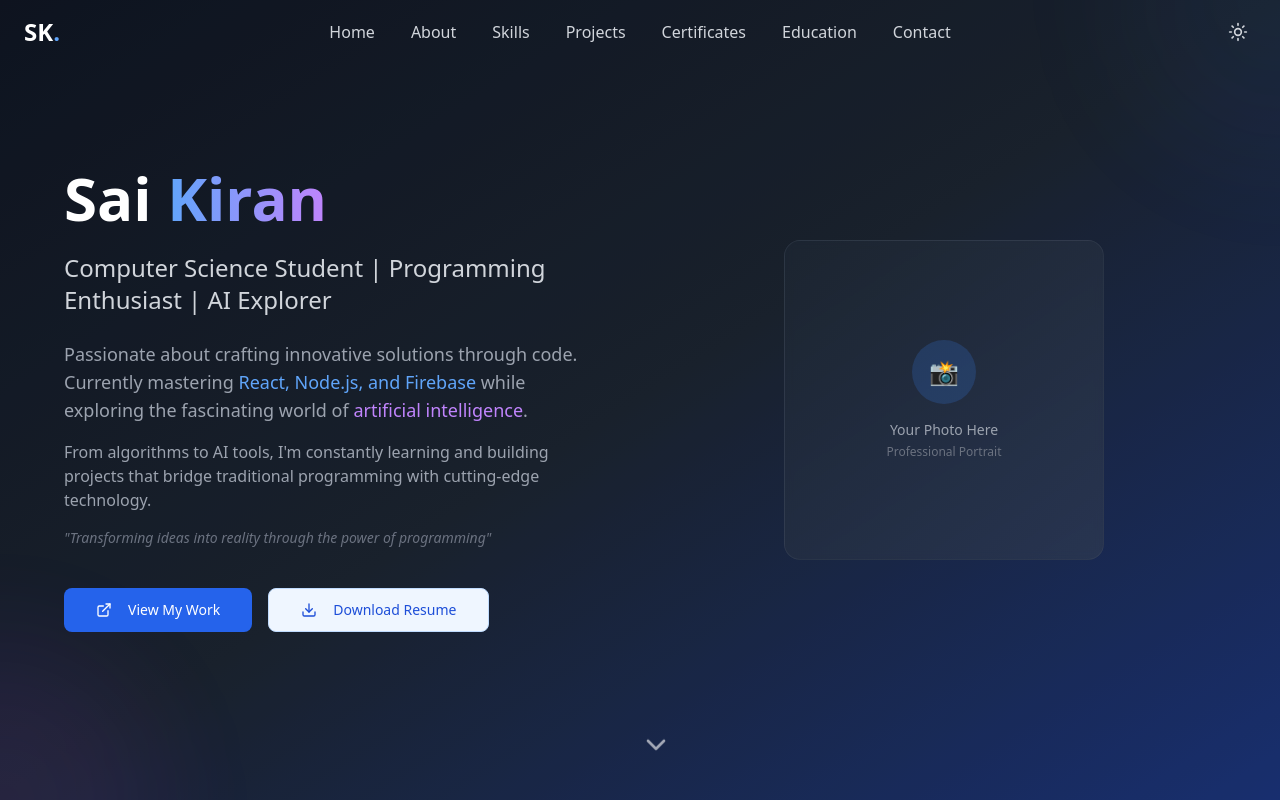
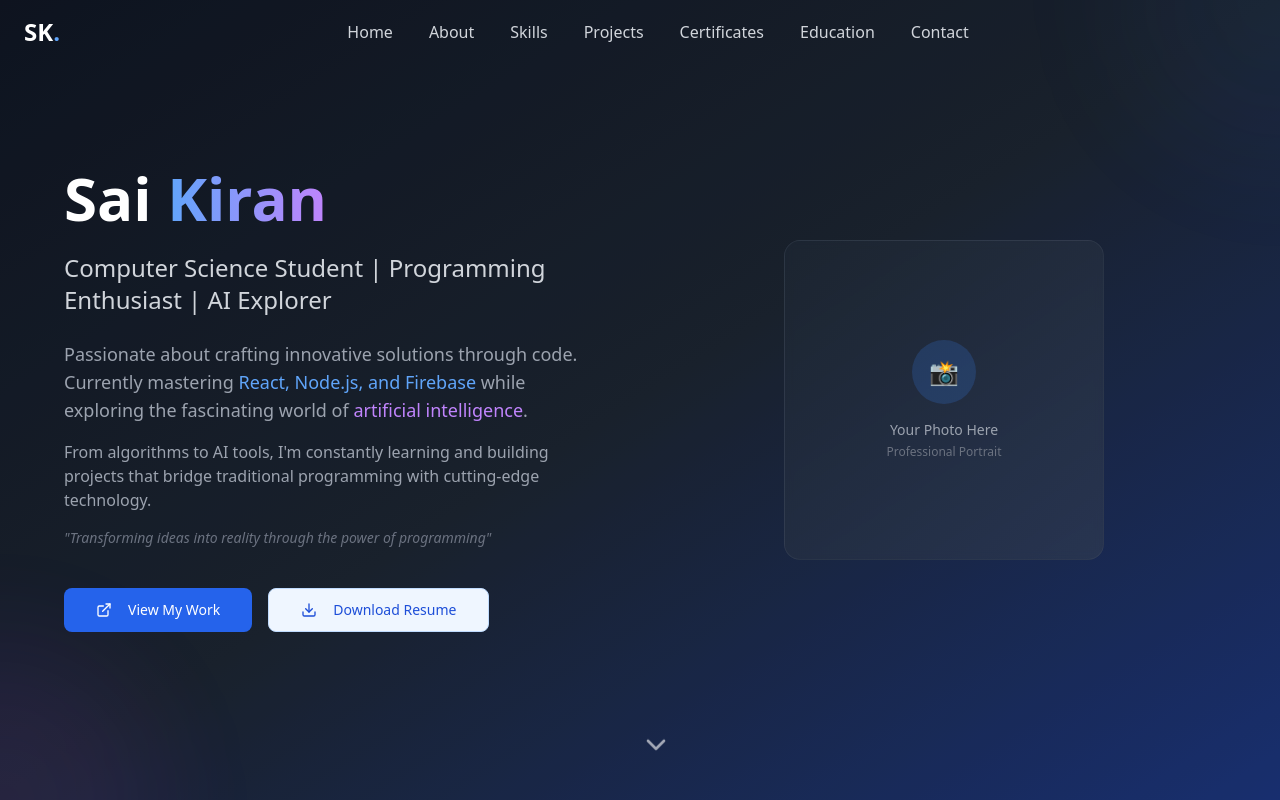
Before and after one commit to saikiransandeep/saikiran-portfolio, a React (Vite) app: page / in a window 1280 px wide. Shown: the top 800 px of the page. Built offline with nearby package versions, Linux system fonts and the light colour scheme.

Commit message:
Remove Sun/Moon icon
Removed the theme toggle icon from the header.

```diff
--- a/src/components/Header.tsx
+++ b/src/components/Header.tsx
@@ -1,12 +1,10 @@
 
 import React, { useState, useEffect } from 'react';
-import { Menu, X, Sun, Moon } from 'lucide-react';
-import { useTheme } from '@/contexts/ThemeContext';
+import { Menu, X } from 'lucide-react';
 
 const Header = () => {
   const [isOpen, setIsOpen] = useState(false);
   const [scrolled, setScrolled] = useState(false);
-  const { theme, toggleTheme } = useTheme();
 
   useEffect(() => {
     const handleScroll = () => {
@@ -59,16 +57,8 @@ const Header = () => {
             ))}
           </nav>
 
-          {/* Theme Toggle and Mobile Menu */}
-          <div className="flex items-center space-x-4">
-            <button
-              onClick={toggleTheme}
-              className="p-2 text-gray-300 hover:text-white transition-colors duration-300"
-              title={`Switch to ${theme === 'dark' ? 'light' : 'dark'} mode`}
-            >
-              {theme === 'dark' ? <Sun size={20} /> : <Moon size={20} />}
-            </button>
-
+          {/* Mobile Menu */}
+          <div className="flex items-center">
             <button
               className="md:hidden text-white"
               onClick={() => setIsOpen(!isOpen)}
```
